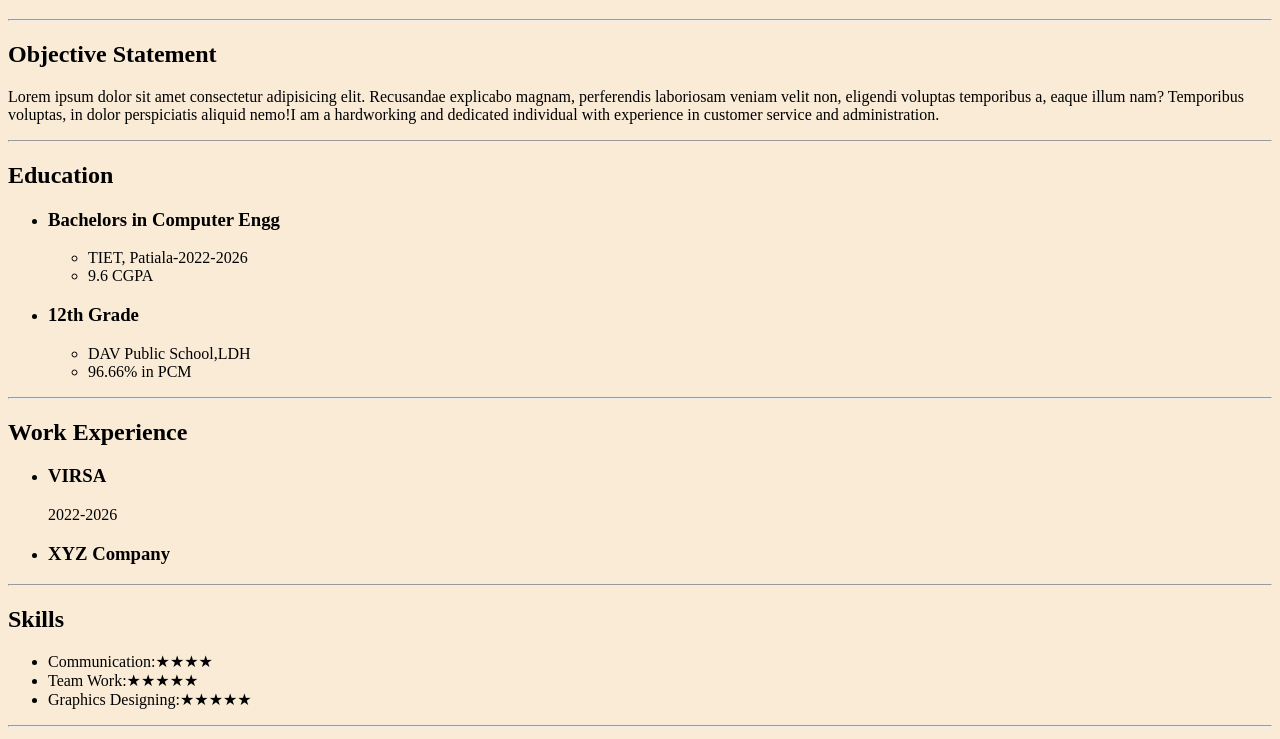
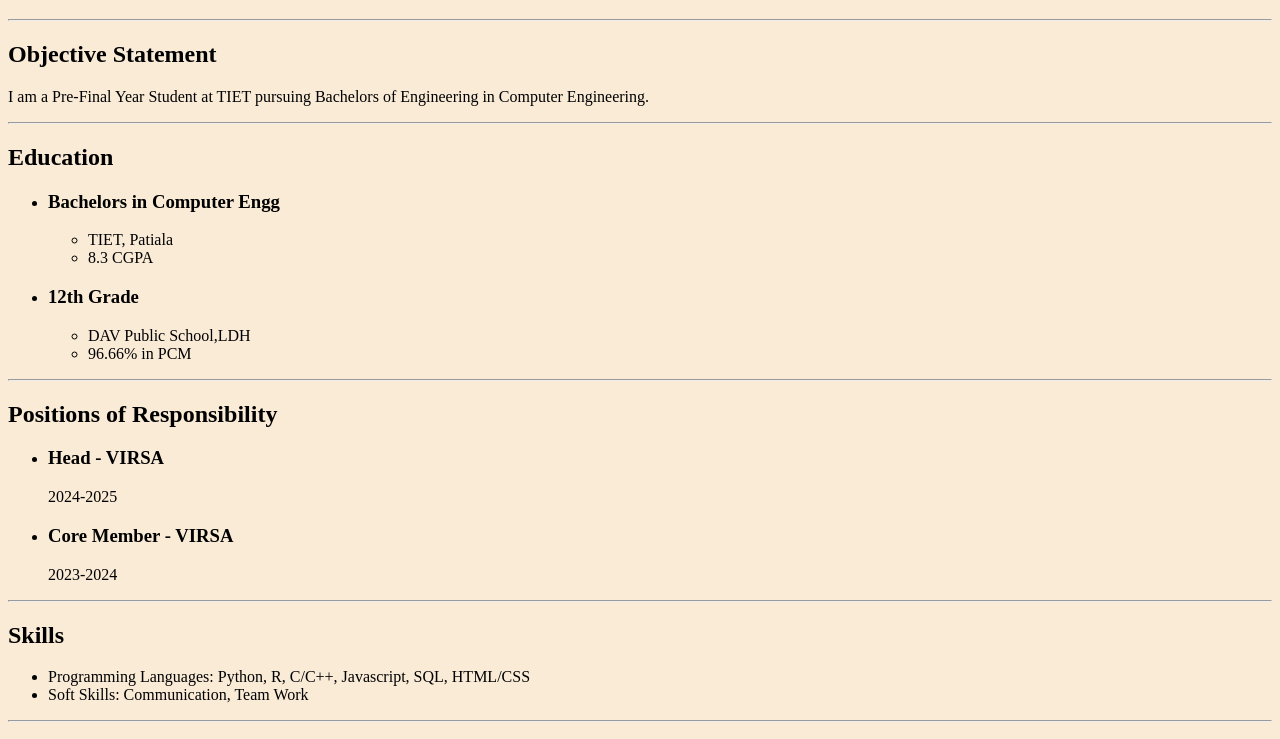
Before and after one commit to bhumiii2114/CapstoneProject1, a plain HTML site: page index.html in a window 1280 px wide. Shown: the part 323-1062 px from the top of the page. Drawn offline with Linux system fonts and the light colour scheme.

Commit message:
Update1.html

```diff
--- a/index.html
+++ b/index.html
@@ -10,15 +10,14 @@
     <h1>Bhumika Tandon</h1>
     <hr/>
     <h2>Objective Statement </h2>
-    <p> Lorem ipsum dolor sit amet consectetur adipisicing elit. Recusandae explicabo magnam, perferendis laboriosam veniam velit non, eligendi voluptas temporibus a, eaque illum nam? Temporibus voluptas, in dolor perspiciatis aliquid nemo!I am a hardworking and dedicated individual with experience
-        in customer service and administration.</p>
-        <hr/>
+    <p> I am a Pre-Final Year Student at TIET pursuing Bachelors of Engineering in Computer Engineering.</p>
+    <hr/>
     <h2>Education</h2>
     <ul>
         <li><h3>Bachelors in Computer Engg </h3>
             <ul>
-                <li>TIET, Patiala-2022-2026</li>
-                <li> 9.6 CGPA</li>
+                <li>TIET, Patiala</li>
+                <li> 8.3 CGPA</li>
             </ul></li>
         <li><h3>12th Grade</h3>
             <ul>
@@ -28,17 +27,17 @@
         </li>
     </ul>
     <hr/>
-    <h2>Work Experience</h2>
+    <h2>Positions of Responsibility</h2>
     <ul>
-        <li><h3>VIRSA</h3>2022-2026</li>
-        <li><h3>XYZ Company</h3></li>
+        <li><h3>Head - VIRSA</h3>2024-2025</li>
+        <li><h3>Core Member - VIRSA</h3>2023-2024</li>
     </ul>
     <hr/>
     <h2>Skills</h2>
     <ul>
-        <li>Communication:&bigstar;&bigstar;&bigstar;&bigstar;</li>
-        <li>Team Work:&bigstar;&bigstar;&bigstar;&bigstar;&bigstar;</li>
-        <li>Graphics Designing:&bigstar;&bigstar;&bigstar;&bigstar;&bigstar;</li>
+        <li>Programming Languages: Python, R, C/C++, Javascript, SQL, HTML/CSS</li>
+        <li>Soft Skills: Communication, Team Work</li>
+
     </ul>
     <hr/>
     <h2>Accomplishments</h2>
```
